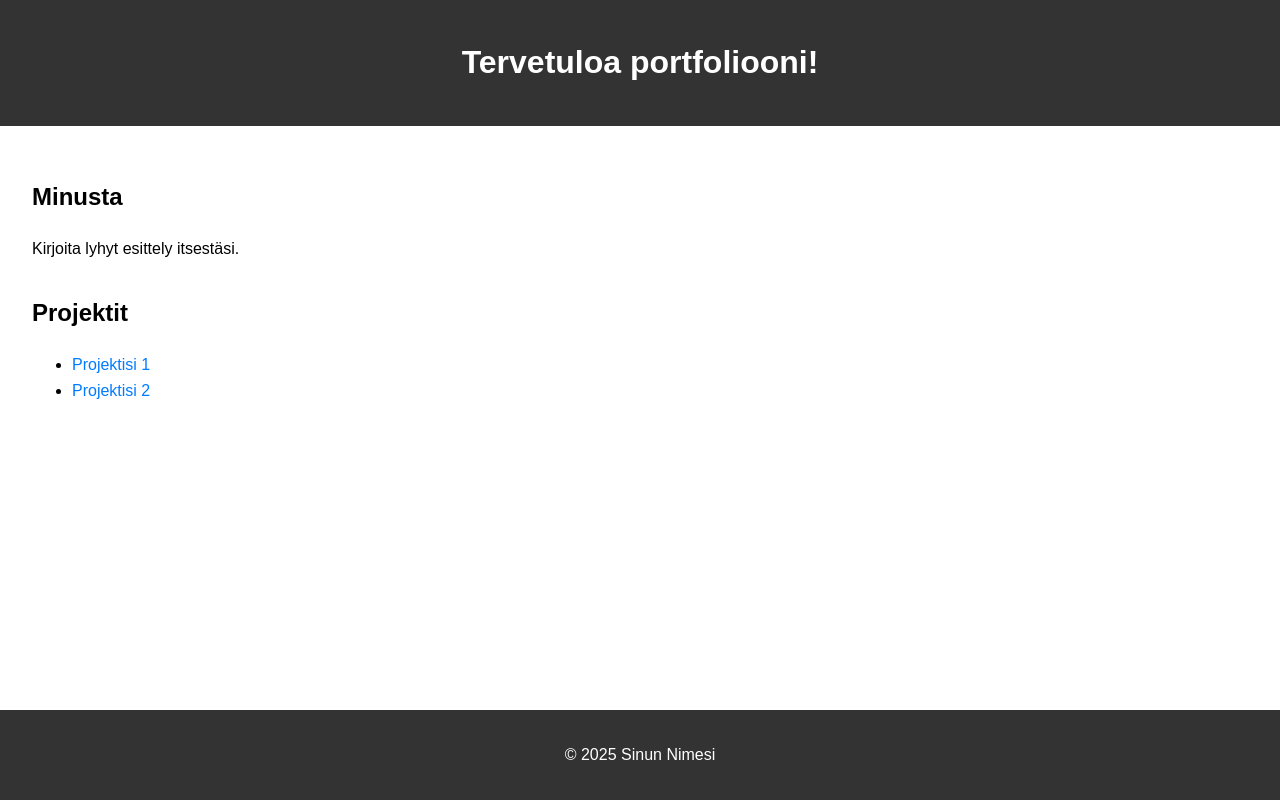
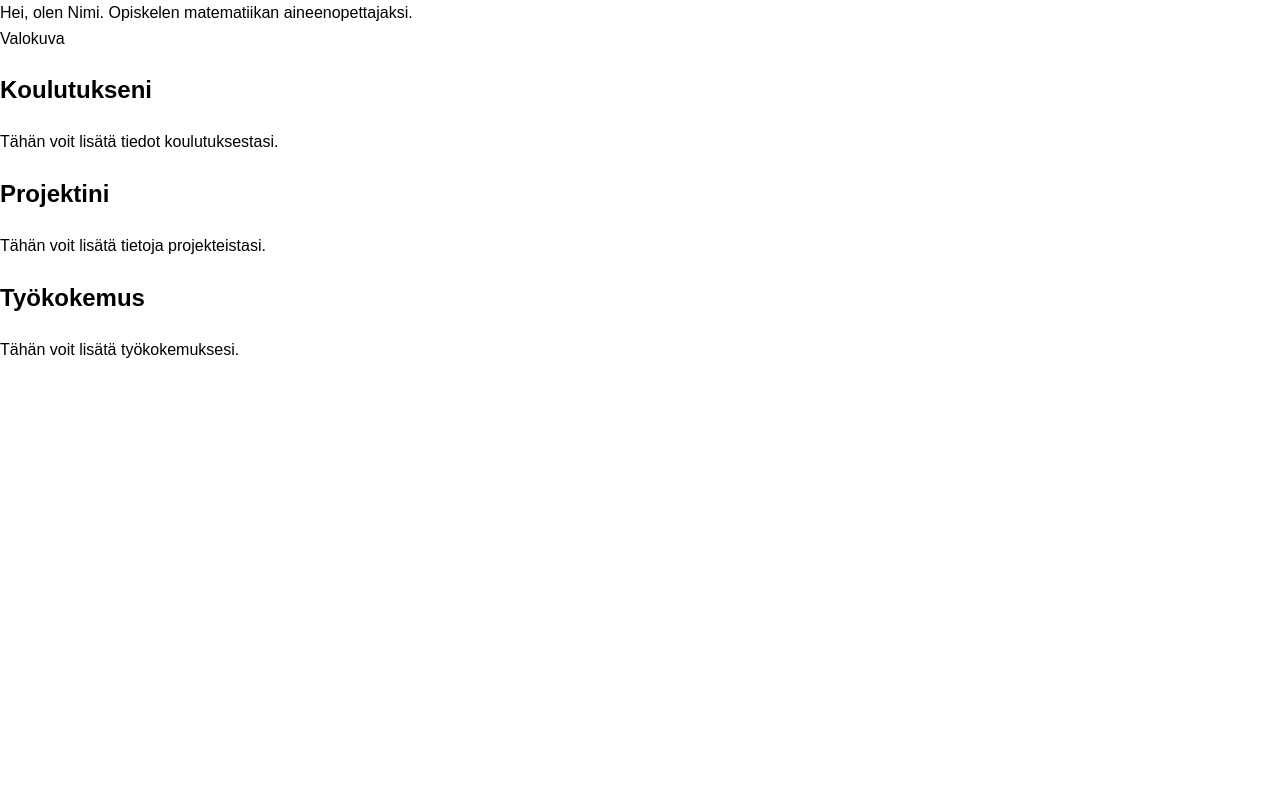
Before and after one commit to jarvsini/portfolio, a plain HTML site: page index.html in a window 1280 px wide. Drawn offline with Linux system fonts and the light colour scheme.

Commit message:
Update index.html

```diff
--- a/index.html
+++ b/index.html
@@ -1,5 +1,5 @@
 <!DOCTYPE html>
-<html lang="en">
+<html lang="fi">
 <head>
     <meta charset="UTF-8">
     <meta name="viewport" content="width=device-width, initial-scale=1.0">
@@ -7,24 +7,28 @@
     <link rel="stylesheet" href="style.css">
 </head>
 <body>
-    <header>
-        <h1>Tervetuloa portfoliooni!</h1>
-    </header>
-    <main>
-        <section>
-            <h2>Minusta</h2>
-            <p>Kirjoita lyhyt esittely itsestäsi.</p>
-        </section>
-        <section>
-            <h2>Projektit</h2>
-            <ul>
-                <li><a href="https://github.com/kayttajanimi/projektisi1">Projektisi 1</a></li>
-                <li><a href="https://github.com/kayttajanimi/projektisi2">Projektisi 2</a></li>
-            </ul>
-        </section>
-    </main>
-    <footer>
-        <p>© 2025 Sinun Nimesi</p>
-    </footer>
+    <div class="intro">
+        <div class="intro-text">
+            Hei, olen Nimi. Opiskelen matematiikan aineenopettajaksi.
+        </div>
+        <div class="profile-picture">
+            Valokuva
+        </div>
+    </div>
+
+    <div class="sections">
+        <div class="section">
+            <h2>Koulutukseni</h2>
+            <p>Tähän voit lisätä tiedot koulutuksestasi.</p>
+        </div>
+        <div class="section">
+            <h2>Projektini</h2>
+            <p>Tähän voit lisätä tietoja projekteistasi.</p>
+        </div>
+        <div class="section">
+            <h2>Työkokemus</h2>
+            <p>Tähän voit lisätä työkokemuksesi.</p>
+        </div>
+    </div>
 </body>
 </html>
```
